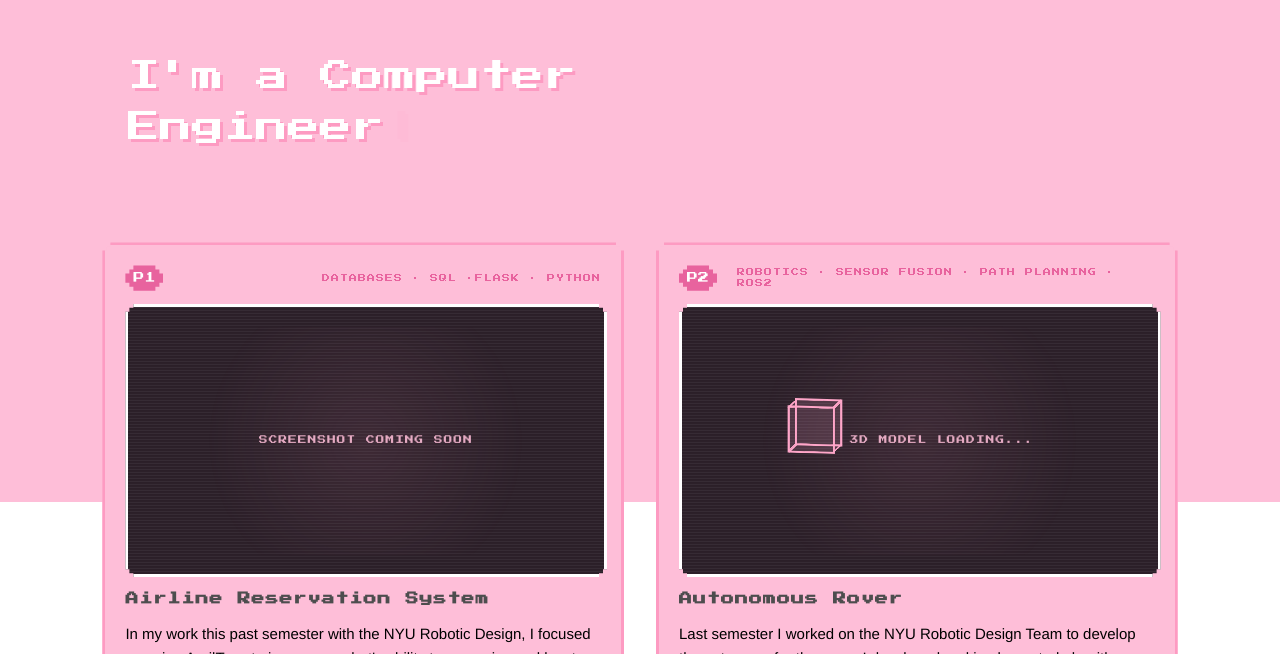
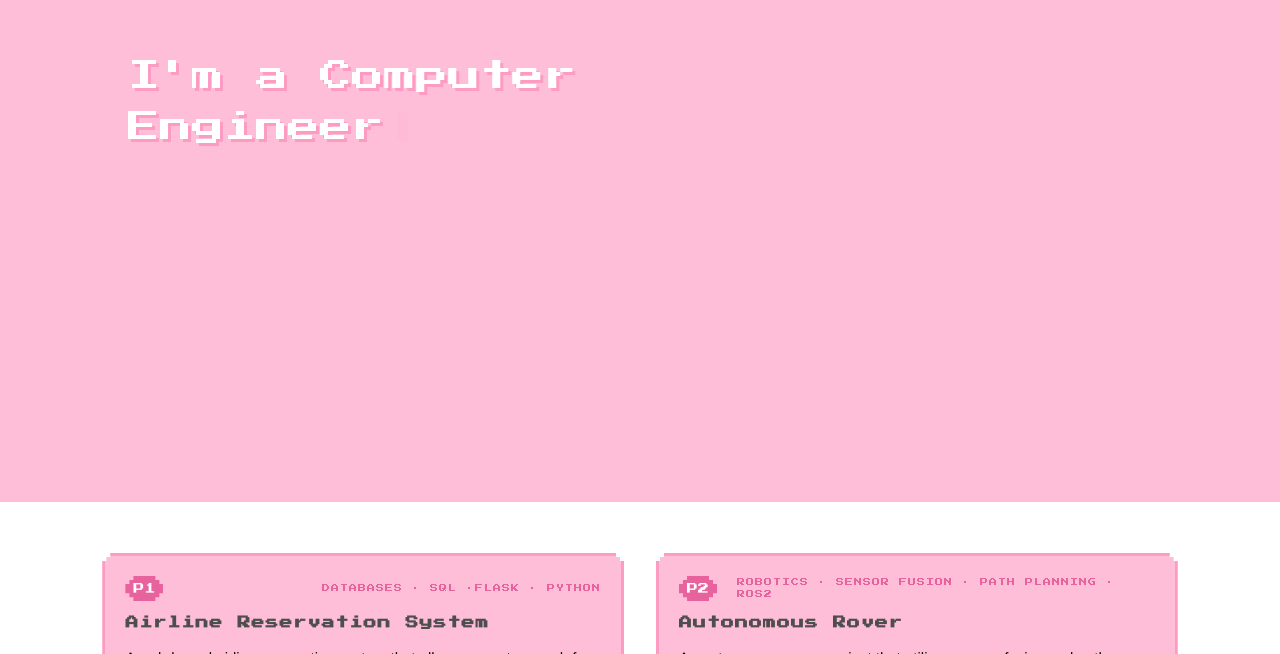
Before and after one commit to andrea7308/my-portfolio, a React (Create React App) app: page / in a window 1280 px wide. Shown: the part 298-952 px from the top of the page. Built offline with nearby package versions, Linux system fonts and the light colour scheme.

Commit message:
refactor: remove project image and 3d model placeholders

```diff
--- a/src/components/Home/index.scss
+++ b/src/components/Home/index.scss
@@ -128,55 +128,6 @@
       }
     }
 
-    /* Reserved visual slot — placeholder "screen" for now. Swap the
-       .screen-note (and cube, for the model3d variant) for a real
-       <img>, <video>, or react-three-fiber <Canvas> when ready. */
-    .project-screen {
-      position: relative;
-      width: 100%;
-      aspect-ratio: 16 / 9;
-      background: #2b1f28;
-      border: 3px solid #fff;
-      overflow: hidden;
-      display: flex;
-      align-items: center;
-      justify-content: center;
-
-      .screen-scanlines {
-        position: absolute;
-        inset: 0;
-        background: repeating-linear-gradient(
-          to bottom,
-          rgba(255, 255, 255, 0.06) 0px,
-          rgba(255, 255, 255, 0.06) 1px,
-          transparent 1px,
-          transparent 3px
-        );
-        pointer-events: none;
-        animation: scanlineDrift 6s linear infinite;
-      }
-
-      .screen-glow {
-        position: absolute;
-        inset: 0;
-        background: radial-gradient(circle at center, rgba(253, 155, 194, 0.25), transparent 70%);
-        animation: dotPulse 3s ease-in-out infinite;
-        pointer-events: none;
-      }
-
-      .screen-note {
-        position: relative;
-        z-index: 1;
-        font-family: 'Press Start 2P', sans-serif;
-        font-size: 9px;
-        letter-spacing: 1px;
-        color: var(--pink-light, #febed8);
-        text-align: center;
-        padding: 0 12px;
-        animation: dotPulse 1.6s ease-in-out infinite;
-      }
-    }
-
     h3 {
       font-family: 'Press Start 2P', sans-serif;
       font-size: 13px;
@@ -236,40 +187,3 @@
 
     }
   }
-
-
-@keyframes scanlineDrift {
-  0% { background-position: 0 0; }
-  100% { background-position: 0 40px; }
-}
-
-/* Small CSS-only rotating wireframe cube, used as a placeholder hint
-   inside the "model3d" screen slot until a real 3D render replaces it. */
-.loading-cube {
-  position: relative;
-  width: 44px;
-  height: 44px;
-  transform-style: preserve-3d;
-  animation: cubeSpin 6s linear infinite;
-  margin-bottom: 34px;
-
-  .cube-face {
-    position: absolute;
-    width: 44px;
-    height: 44px;
-    border: 2px solid var(--pink, #ffa6c9);
-    background: rgba(255, 166, 201, 0.08);
-  }
-
-  .front  { transform: translateZ(22px); }
-  .back   { transform: translateZ(-22px) rotateY(180deg); }
-  .left   { transform: translateX(-22px) rotateY(-90deg); }
-  .right  { transform: translateX(22px) rotateY(90deg); }
-  .top    { transform: translateY(-22px) rotateX(90deg); }
-  .bottom { transform: translateY(22px) rotateX(-90deg); }
-}
-
-@keyframes cubeSpin {
-  from { transform: rotateX(0deg) rotateY(0deg); }
-  to { transform: rotateX(360deg) rotateY(360deg); }
-}
--- a/src/pages/Projects.js
+++ b/src/pages/Projects.js
@@ -4,13 +4,12 @@ const projects = [
     title: "Airline Reservation System",
     tag: "DATABASES · SQL ·FLASK · PYTHON",
     description:
-      "In my work this past semester with the NYU Robotic Design, I focused on using AprilTags to improve a robot's ability to recognize and locate objects in its environment. I set up a system that could detect and distinguish between multiple AprilTags, allowing for accurate positioning within about ±5 cm. I programmed the camera to read tags from 0.5 to 3 meters away and worked on implementing transformations between the robot and tag positions for consistent spatial alignment. To make it versatile, I configured ROS to support multiple tag families and sizes, so the system could handle up to 15 tags at different scales. This setup is expected to allow the robot to navigate the terrain at the NASA Lunarbotics Competition this upcoming Spring.",
+      "A web-based airline reservation system that allows users to search for flights, book tickets, and manage their reservations. The system is built using Flask for the backend and SQL for the database management. It provides a user-friendly interface for customers to view available flights, select seats, and make payments securely. The system also includes an admin panel for managing flight schedules, ticket pricing, and customer information.",
     stats: [
       { label: "ACCURACY", value: "±5 CM" },
       { label: "RANGE", value: "0.5–3 M" },
       { label: "TAG FAMILIES", value: "UP TO 15" },
     ],
-    screen: { type: "image", note: "SCREENSHOT COMING SOON" },
     link: "https://github.com/andrea7308/airline-system.git",
   },
   {
@@ -18,16 +17,12 @@ const projects = [
     title: "Autonomous Rover",
     tag: "ROBOTICS · SENSOR FUSION · PATH PLANNING · ROS2",
     description:
-      "Last semester I worked on the NYU Robotic Design Team to develop the autonomy for the rover. I developed and implemented algorithms that enabled robots to navigate complex environments without human intervention, utilizing sensor fusion and path planning techniques. Our team developed algorithms that enabled a robot to navigate complex environments with over 90% success in obstacle avoidance tests, utilizing LiDAR and camera inputs to detect and respond to obstacles within a range of 0.5 to 5 meters. We designed a path-following system that allowed the robot to autonomously traverse designated routes while maintaining a speed of up to 1 meter per second.",
+      "An autonomous rover project that utilizes sensor fusion and path planning algorithms to navigate through various terrains. The rover is equipped with a Realsense, web cameras, and IMU sensors to perceive its environment and make real-time decisions. The project involves implementing ROS2 for communication between different modules, allowing the rover to process sensor data, plan optimal paths, and avoid obstacles autonomously. I worked on integrating the sensors and developing the control algorithms to ensure smooth navigation and obstacle avoidance.",
     stats: [
       { label: "OBSTACLE AVOIDANCE", value: "90%+" },
       { label: "SENSOR RANGE", value: "0.5–5 M" },
       { label: "TOP SPEED", value: "1 M/S" },
     ],
-    // This is the slot for the 3D robot render — see the "model3d" screen
-    // type below. Drop a react-three-fiber <Canvas> straight into
-    // .project-screen[data-screen="model3d"] when the model is ready.
-    screen: { type: "model3d", note: "3D MODEL LOADING..." },
   },
   {
     id: "quadruped-pupper",
@@ -40,7 +35,6 @@ const projects = [
       { label: "DOF", value: "12" },
       { label: "TYPE", value: "QUADRUPED" },
     ],
-    screen: { type: "image", note: "SCREENSHOT COMING SOON" },
     link: "https://github.com/andrea7308/ROB_2004_Final_Project.git",
   },
 ];
@@ -67,26 +61,6 @@ function Projects() {
               )}
             </div>
 
-            <div className="project-screen pixel-corners" data-screen={project.screen.type}>
-              {/* Reserved slot: drop an <img>, <video>, or a <Canvas>
-                  (react-three-fiber) in here once real media is ready. */}
-              <div className="screen-scanlines"></div>
-              <div className="screen-glow"></div>
-
-              {project.screen.type === "model3d" && (
-                <div className="loading-cube">
-                  <div className="cube-face front"></div>
-                  <div className="cube-face back"></div>
-                  <div className="cube-face left"></div>
-                  <div className="cube-face right"></div>
-                  <div className="cube-face top"></div>
-                  <div className="cube-face bottom"></div>
-                </div>
-              )}
-
-              <p className="screen-note">{project.screen.note}</p>
-            </div>
-
             <h3>{project.title}</h3>
             <p className="project-desc">{project.description}</p>
           </article>
@@ -94,6 +68,6 @@ function Projects() {
       </div>
     </section>
   );
-}
+};
 
 export default Projects;
```
